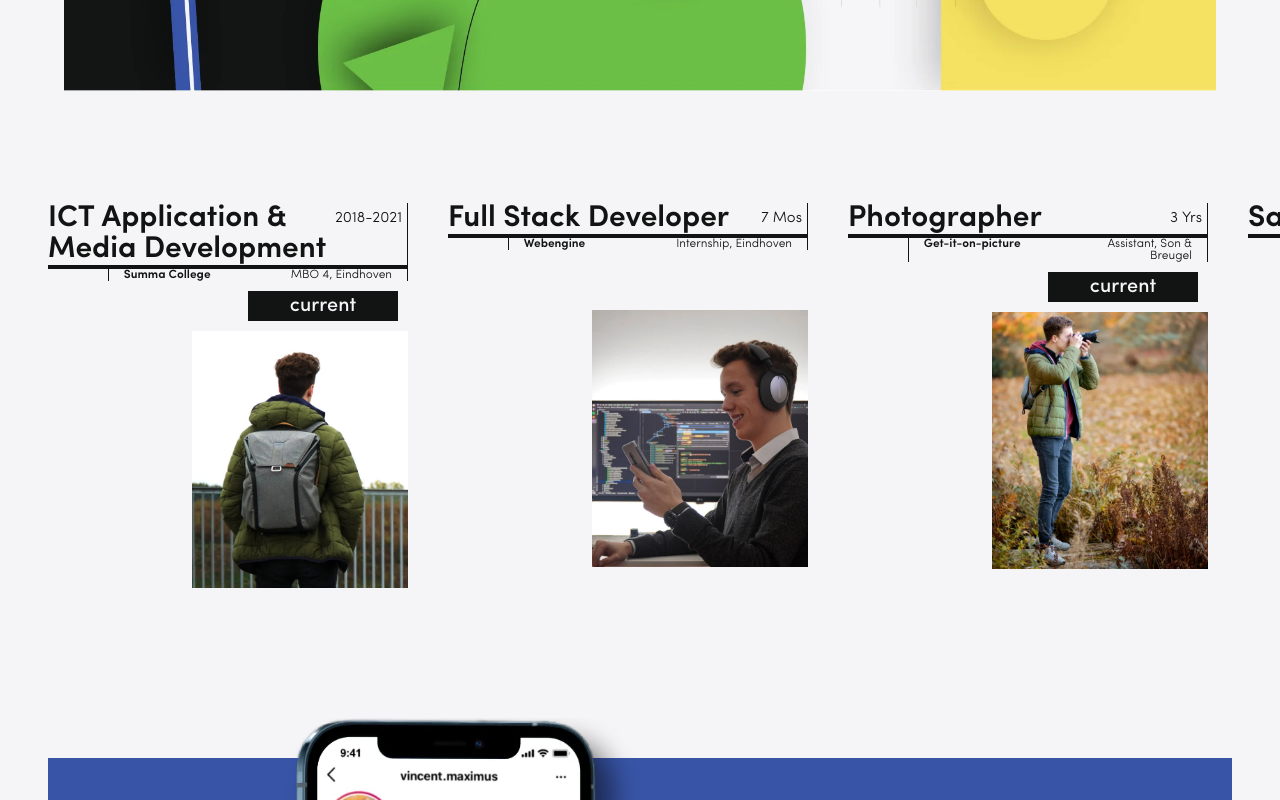
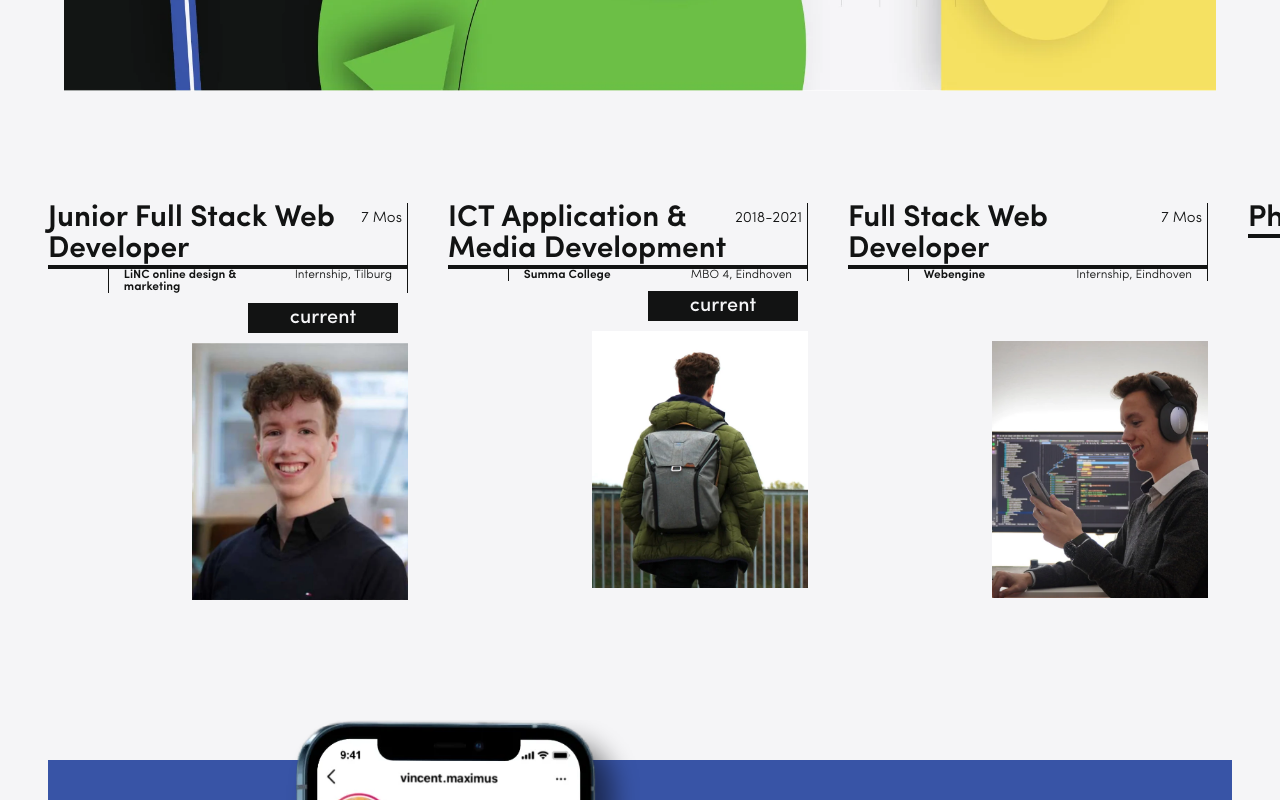
Before and after one commit to Vincent-Maximus/vincent-maximus.nl, a plain HTML site: page index.html in a window 1280 px wide. Shown: the part 531-1331 px from the top of the page. Drawn offline with nearby package versions, Linux system fonts and the light colour scheme; some packages are replaced by stand-ins of ours; a script that the page names is missing.

Commit message:
added LiNC to my experience section on homescreen

```diff
--- a/index.html
+++ b/index.html
@@ -64,6 +64,37 @@
     <div class="workCard">
         <div class="workHeader cursor-pointer" onclick="ICT()">
             <div class="titleDate SemiBold">
+                Junior Full Stack Web Developer
+                <div class="date Light text-right">
+                    7 Mos
+                </div>
+            </div>
+            <div class="titleInfoCard">
+                <div class="container">
+                    <div class="row">
+                        <div class="col-2"></div>
+                        <div class="col text-left titleInfo SemiBold">
+                            LiNC online design & marketing
+                        </div>
+                        <div class="col text-right Light">
+                            Internship, Tilburg
+                        </div>
+                    </div>
+                </div>
+            </div>
+        </div>
+        <div class="current">
+            current
+        </div>
+        <picture>
+            <source type="image/webp" srcset="assets/images/homepage/experience/0_linc/temp.linc.webp">
+            <source type="image/jpg" srcset="assets/images/homepage/experience/0_linc/temp.linc.jpg">
+            <img class="workImg" alt="">
+        </picture>
+    </div>
+    <div class="workCard">
+        <div class="workHeader cursor-pointer" onclick="ICT()">
+            <div class="titleDate SemiBold">
                 ICT Application & Media Development
                 <div class="date Light text-right">
                     2018-2021
@@ -95,7 +126,7 @@
     <div class="workCard">
         <div class="workHeader cursor-pointer" onclick="FullStack()">
             <div class="titleDate SemiBold">
-                Full Stack Developer
+                Full Stack Web Developer
                 <div class="date Light text-right">
                     7 Mos
                 </div>
```
Also changed, not shown: assets/images/homepage/experience/0_linc/temp.linc.jpg (added), assets/images/homepage/experience/0_linc/temp.linc.webp (added).
